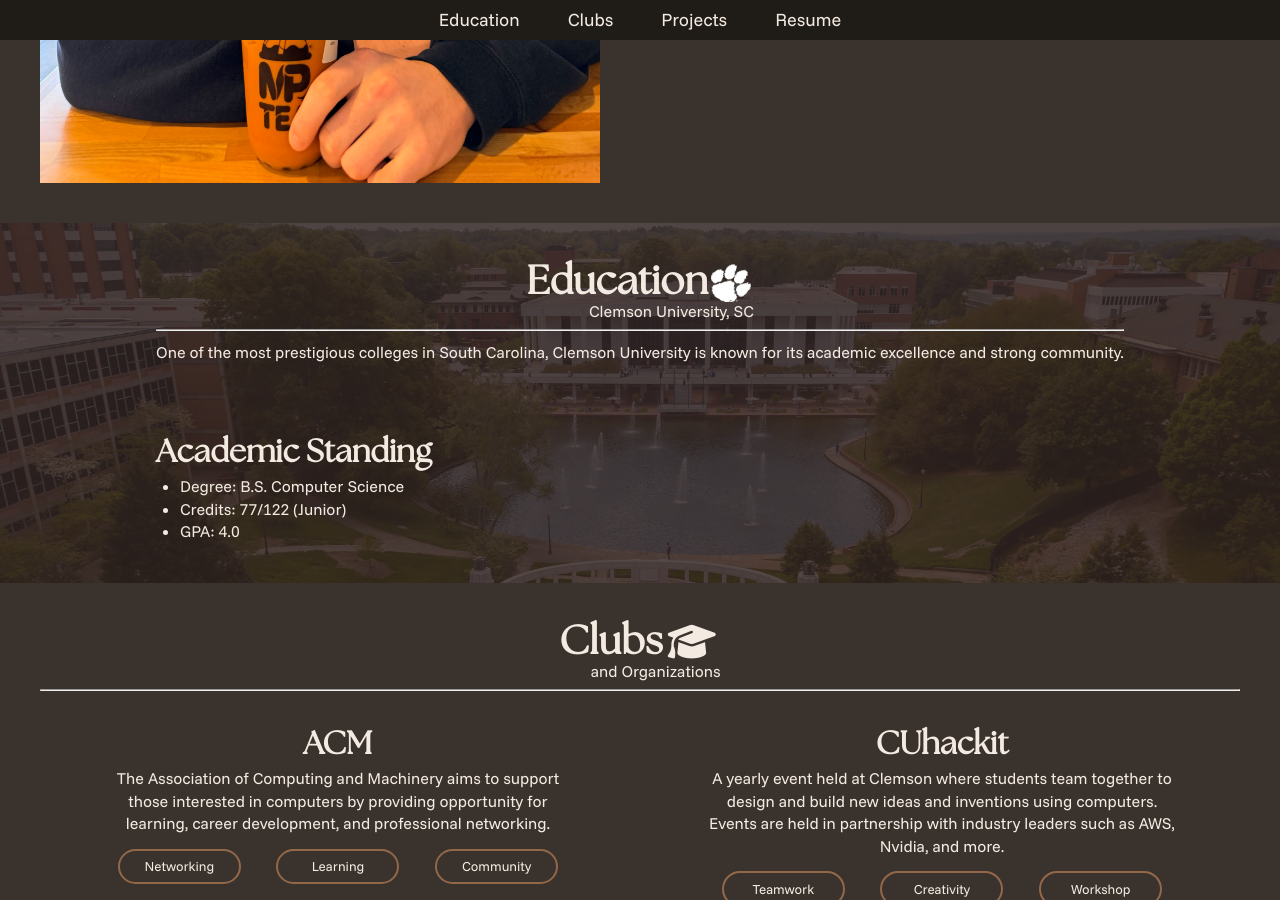
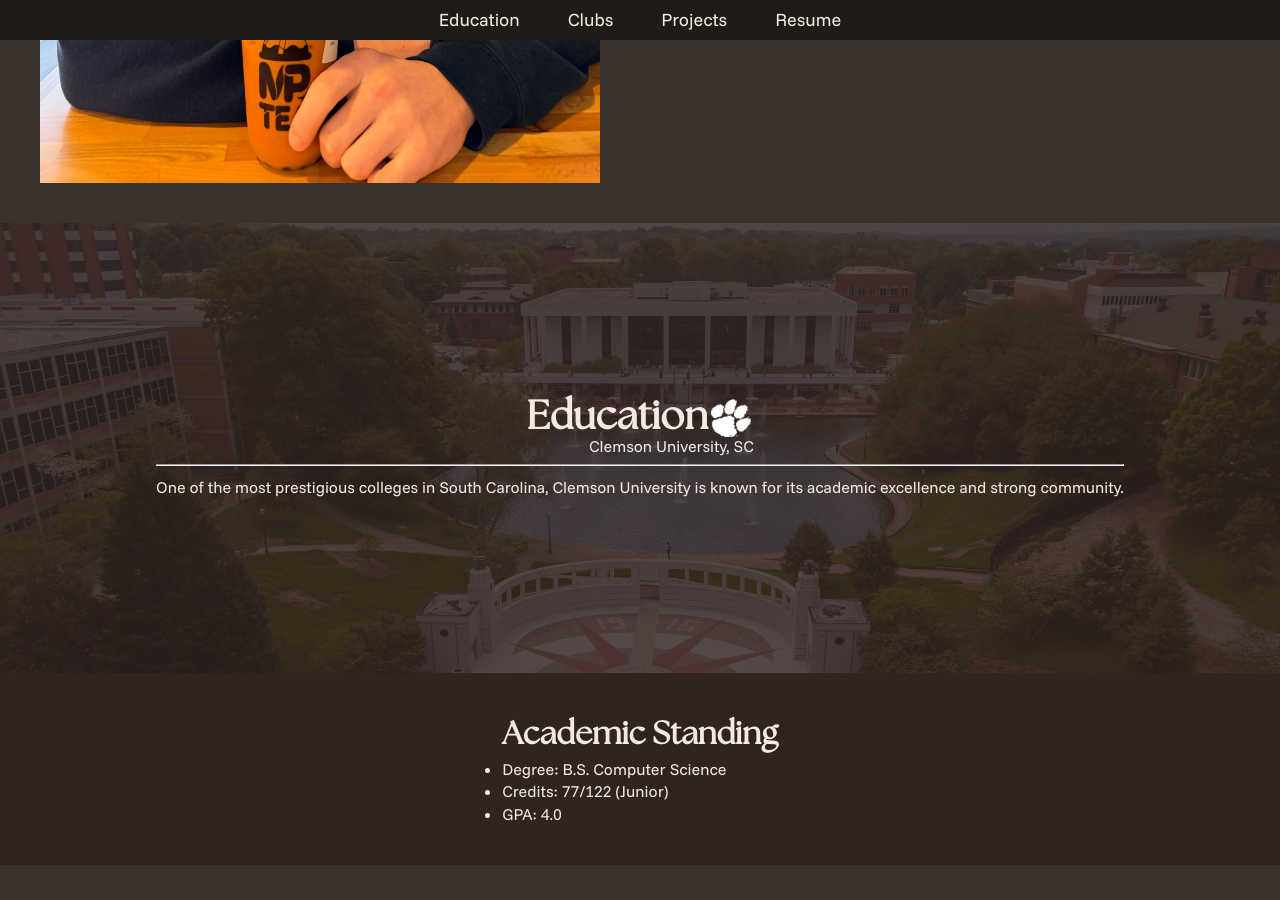
Before and after one commit to archerpergande/archerpergande.github.io, a Jekyll site: the page built from README.md, in a window 1280 px wide and 900 px high, scrolled down 677 px. Built offline with Jekyll 4.4.1, drawn with Linux system fonts in a browser that asks for light colours; nearby versions of some CDN libraries; our own code applies the rules of GitHub Pages for plain Markdown files; some of the changed text lies outside the part shown.

```diff
--- a/_includes/content/edu.html
+++ b/_includes/content/edu.html
@@ -17,35 +17,21 @@
             South Carolina, Clemson University is known
             for its academic excellence and strong community.
         </p>
-
-        <br>
-        <br>
-        <br>
-        <h2>Academic Standing</h2>
-        <ul>
-            <li>Degree: B.S. Computer Science</li>
-            <li>Credits: 77/122 (Junior)</li>
-            <li>GPA: 4.0</li>
-        </ul>
-
     </div>
 
-    <!-- <div class="container">
-        <h2>Academic Standing</h2>
-        <ul>
-            <li>Degree: B.S. Computer Science</li>
-            <li>Credits: 77/122 (Junior)</li>
-            <li>GPA: 4.0</li>
-        </ul>
-    </div> -->
-    <!-- <div class="content container">
-        <h2>Academic Standing</h2>
-        <p>Spring 2025</p>
-        <hr>
-
-    </div> -->
 </section>
 
+<div class="content dark flexbox">
+    <div>
+        <h2>Academic Standing</h2>
+            <ul>
+                <li>Degree: B.S. Computer Science</li>
+                <li>Credits: 77/122 (Junior)</li>
+                <li>GPA: 4.0</li>
+            </ul>
+    </div>
+
+</div>
 
 
 <!-- <div class="test-grid">
--- /dev/null
+++ b/_includes/content/projects.html
@@ -0,0 +1,4 @@
+<section class="dark content" id="projects">
+    <h1>Projects</h1>
+    <p>Work in progress. Check back later!</p>
+</section>
--- a/_includes/header.html
+++ b/_includes/header.html
@@ -3,6 +3,6 @@
         <a href="#edu">Education</a>
         <a href="#clubs">Clubs</a>
         <a href="#projects">Projects</a>
-        <a href="#">Resume</a>
+        <a href="/assets/resume.pdf" target="_blank" rel="noopener noreffer">Resume</a>
     </nav>
 </header>
--- a/_layouts/default.html
+++ b/_layouts/default.html
@@ -19,6 +19,7 @@ bundle exec jekyll serve --trace
     {% include content/hero.html %}
     {% include content/edu.html %}
     {% include content/clubs.html %}
+    {% include content/projects.html %}
     {% include footer.html %}
 
 </body>
--- a/_sass/_footer.scss
+++ b/_sass/_footer.scss
@@ -28,3 +28,7 @@ footer a {
 footer i {
     font-size: 1.5rem;
 }
+
+footer p {
+    text-align: center;
+}
--- a/_sass/content/_edu.scss
+++ b/_sass/content/_edu.scss
@@ -1,9 +1,21 @@
+/*
+best way i can see is make edu a flex
+and have the two children one being the
+image container and the other text
+
+make the image container flex-grow 2
+so it takes up more of the screen or
+something?
+*/
+
+
 .edu {
     display: flex;
     align-items: center;
     justify-content: center;
     position: relative;
     z-index: 1;
+    height: 50vh;
 }
 
 .edu::before {
@@ -12,11 +24,10 @@
     inset: 0;
     background-image: url('/assets/img/clemson-library.webp');
     background-size: cover;
+    background-repeat: no-repeat;
     background-position: top;
-    background-repeat: no-repeat;
     opacity: 18%;
     z-index: -1;
-    //clip-path: polygon(0 0, 100% 0, 0 100%);
 }
 
 // .edu .test {
```
Also changed, not shown: _sass/content/_projects.scss (added), 1 other file.
